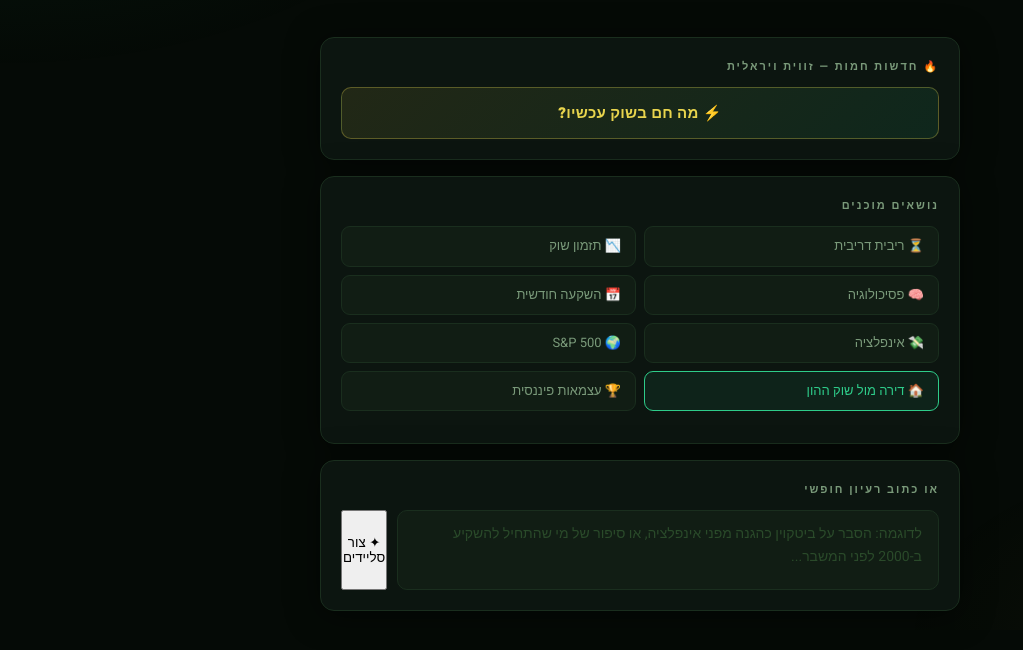
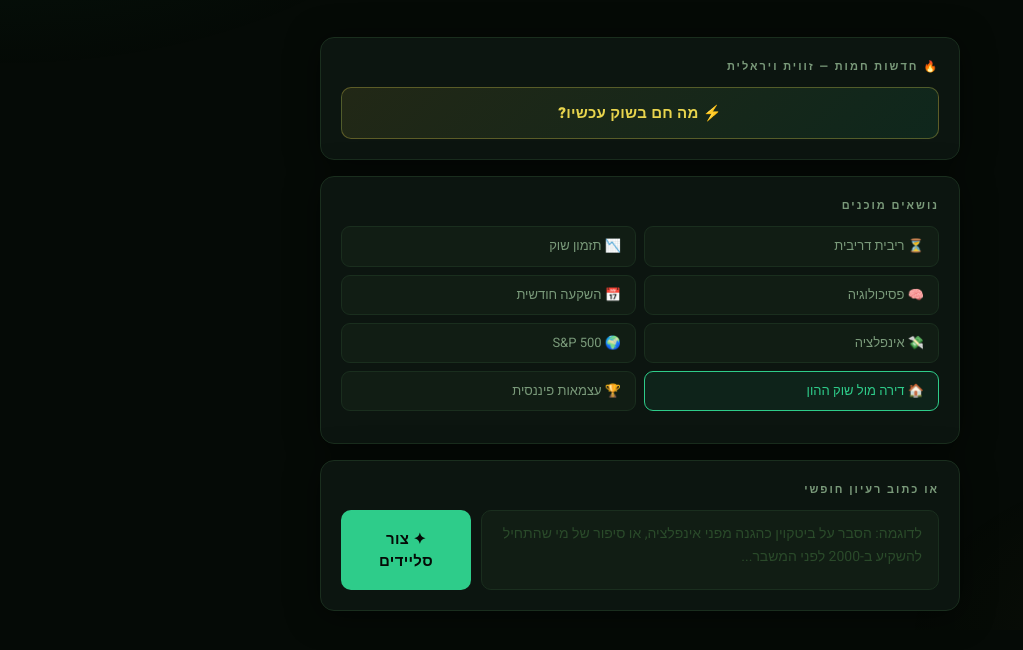
Before and after one commit to amitayharari2/bonimhon-vercel, a plain HTML site: page index.html in a window 1280 px wide. Shown: the part 170-820 px from the top of the page, without its empty margins (0-1023 px from the left). Drawn offline with nearby package versions, Linux system fonts and the light colour scheme.

Commit message:
Add files via upload

```diff
--- a/index.html
+++ b/index.html
@@ -225,6 +225,9 @@ textarea::placeholder { color:var(--text3); }
 }
 
 .news-angle::before { content:'⚡ זווית: '; font-weight:700; }
+
+.btn-gen {
+  background:var(--green);
   color:#050a06;
   font-family:'Heebo',sans-serif;
   font-size:15px;
```
